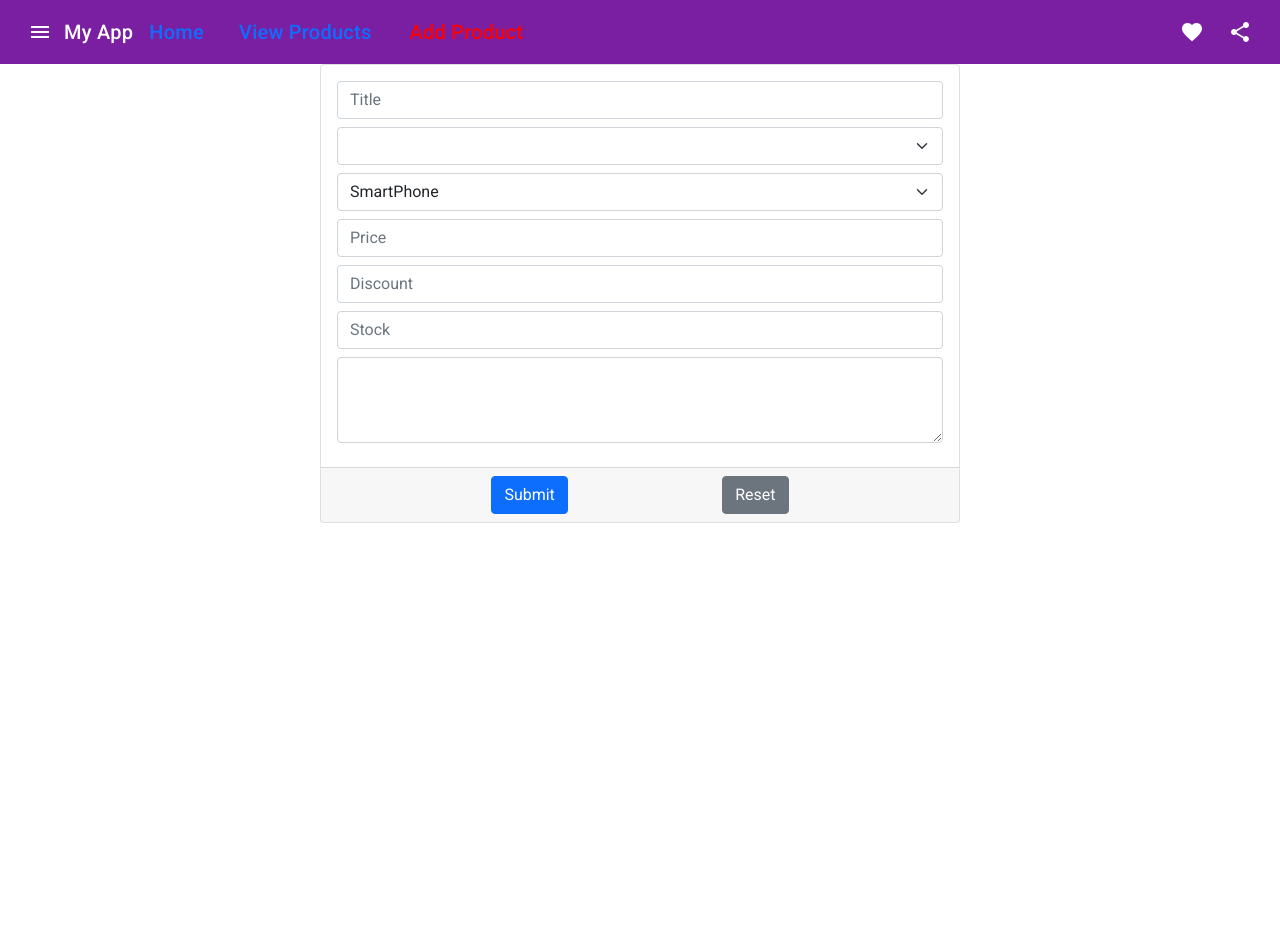
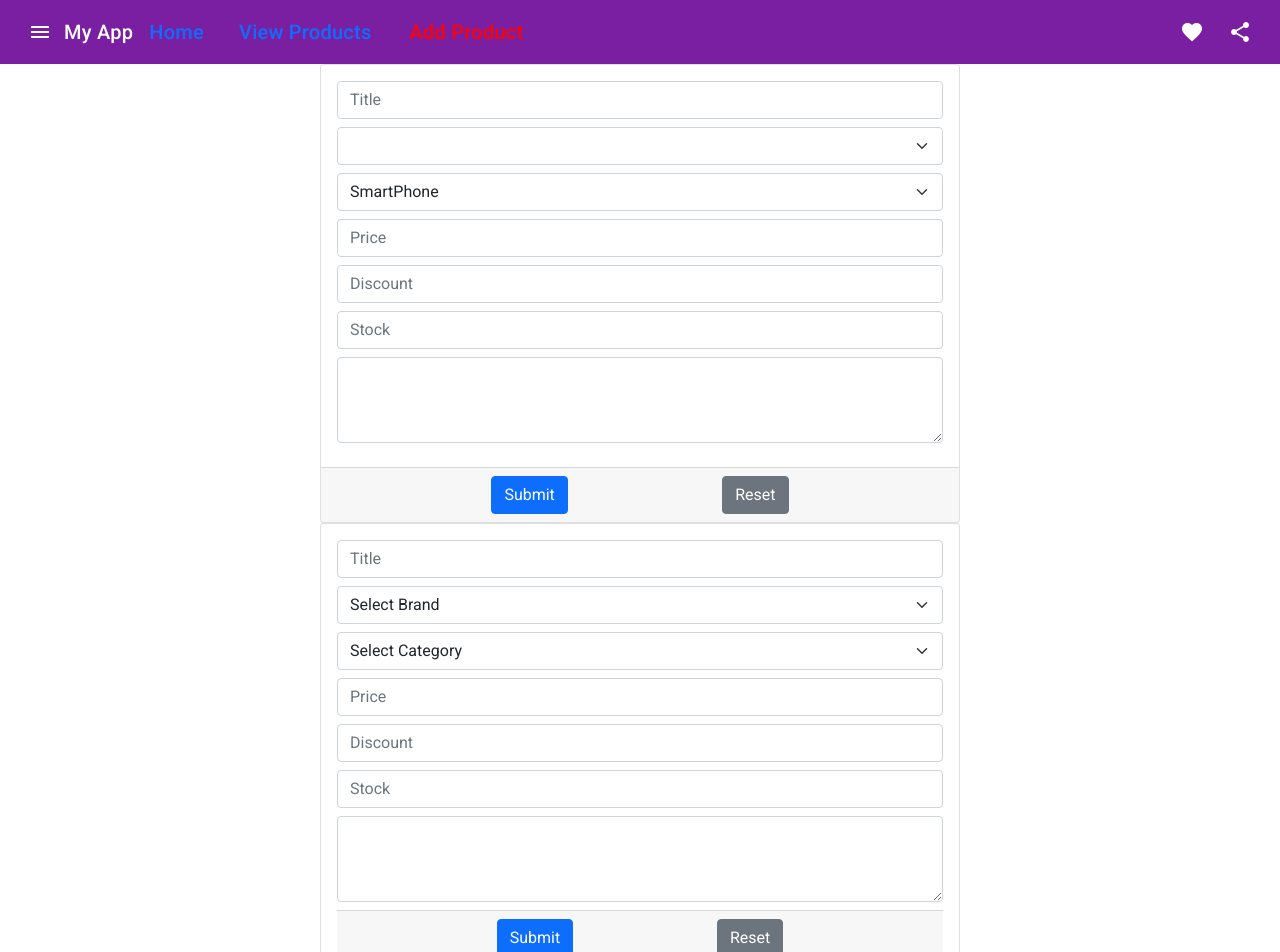
Before and after one commit to balubalureddy/products, an Angular app: page /add-product in a window 1280 px wide. Shown: the top 952 px of the page. Before the commit the page ends 800 px from the top, so only its background shows below. Built offline with nearby package versions, Linux system fonts and the light colour scheme.

Commit message:
added validations for add product form

```diff
--- a/src/app/add-product/add-product.component.html
+++ b/src/app/add-product/add-product.component.html
@@ -105,3 +105,67 @@
     </div>
   </div>
 </form>
+
+<form name="form" #tempform="ngForm" (submit)="tempform.form.valid && tempSubmit()">
+  <div class="card w-50 m-auto">
+    <div class="card-body">
+      <input
+        type="text"
+        class="form-control"
+        placeholder="Title"
+        aria-label="Title"
+        name="title"
+        #title="ngModel"
+        [(ngModel)]="templateForm.title"
+        required
+        [class.is-invalid]="tempform.submitted && title.errors"
+      />
+      <div *ngIf="tempform.submitted && title.errors" class="invalid-feedback">
+        <div *ngIf="title.errors['required']">
+          This field is required
+        </div>
+      </div>
+      <select class="form-select my-2" aria-label="Brand" placeholder="Select Brand">
+        <option selected>Select Brand</option>
+        <option value="Apple">Apple</option>
+        <option value="Samsung">Samsung</option>
+        <option value="One Plus">One Plus</option>
+      </select>
+      <select class="form-select my-2" aria-label="Category" placeholder="Select Category">
+        <option selected default>Select Category</option>
+        <option value="SmartPhone">SmartPhone</option>
+        <option value="Television">Television</option>
+        <option value="One Plus">Sound Bar</option>
+      </select>
+      <input
+        type="text"
+        class="form-control my-2"
+        placeholder="Price"
+        aria-label="Price"
+      />
+      <input
+        type="number"
+        class="form-control my-2"
+        placeholder="Discount"
+        aria-label="Discount"
+      />
+      <input
+        type="text"
+        class="form-control my-2"
+        placeholder="Stock"
+        aria-label="Stock"
+      />
+      <textarea
+        class="form-control my-2"
+        id="exampleFormControlTextarea1"
+        rows="3"
+      ></textarea>
+    <div
+      class="card-footer text-body-secondary d-flex align-items-center justify-content-evenly"
+    >
+      <button type="submit" class="btn btn-primary">Submit</button>
+      <button type="button" class="btn btn-secondary" (click)="resetTemp(tempform)">Reset</button>
+    </div>
+  </div>
+  </div>
+</form>
--- a/src/app/add-product/add-product.component.ts
+++ b/src/app/add-product/add-product.component.ts
@@ -1,5 +1,5 @@
 import { Component, OnInit } from '@angular/core';
-import { FormControl, FormGroup, Validators } from '@angular/forms';
+import { FormControl, FormGroup, NgForm, Validators } from '@angular/forms';
 
 @Component({
   selector: 'app-add-product',
@@ -9,6 +9,7 @@ import { FormControl, FormGroup, Validators } from '@angular/forms';
 export class AddProductComponent implements OnInit{
 
   addProductForm!:FormGroup;
+  templateForm = {title:"",brand:"",category:"",price:"",discountPercentage:"",stock:"",description:""};
   constructor(){
 
   }
@@ -49,4 +50,14 @@ export class AddProductComponent implements OnInit{
     // this.addProductForm.controls['title'].markAsUntouched();
     console.log(this.addProductForm.value);
   }
+
+  tempSubmit(){
+    console.log(this.templateForm);
+  }
+
+  resetTemp(tempform:NgForm): void{
+    tempform.reset()
+  }
+
+
 }
```
